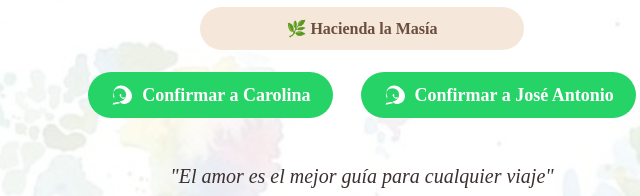
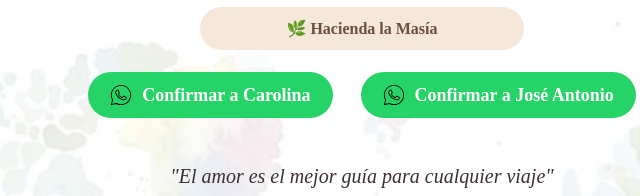
Before and after one commit to bugatti17/NosCasamos-v2, a plain HTML site: page index.html in a window 1280 px wide. Shown: the part 997-1193 px from the top of the page, 278-918 px from the left. Drawn offline with Linux system fonts and the light colour scheme; a web font is replaced by a local one.

Commit message:
Update index.html

```diff
--- a/index.html
+++ b/index.html
@@ -172,15 +172,11 @@
     </div>
 
 <a href="https://wa.me/34690298600" class="rsvp-button" target="_blank">
-  <svg xmlns="http://www.w3.org/2000/svg" width="22" height="22" viewBox="0 0 448 512" fill="white">
-    <path d="M380.9 97.1C339 55.2 283.5 32 224.1 32c-98.1 0-177.7 79.5-177.7 177.7 0 31.3 8.2 61.8 23.7 88.5L32 480l185.8-38.8c25.6 14 54.3 21.4 83.3 21.4h.1c98.1 0 177.8-79.6 177.8-177.8 0-59.4-23.3-114.8-65.1-156.7zM224 439.6c-24.8 0-49.3-6.4-70.7-18.6l-4.9-2.8-110.1 23 23.4-107.4-3.2-5.2c-14.9-24-22.8-51.6-22.8-79.8 0-84.2 68.5-152.6 152.6-152.6 40.8 0 79.1 15.9 107.9 44.8 28.7 28.8 44.6 67.1 44.6 107.8 0 84.2-68.5 152.8-152.8 152.8zm90.5-123.6c-3.2-1.6-18.9-9.3-21.8-10.3s-5-1.6-7.1 1.6-8.2 10.3-10 12.5-3.7 2.4-6.9.8c-3.2-1.6-13.5-5-25.7-16-9.5-8.4-15.9-18.8-17.8-22s-.2-4.9 1.2-6.5c1.2-1.3 2.8-3.2 4.2-4.8 1.4-1.6 1.8-2.8 2.8-4.8.9-1.9.5-3.6-.3-5.2s-7.1-17.1-9.7-23.5c-2.6-6.3-5.2-5.5-7.1-5.6-1.8-.1-3.9-.1-6-.1s-5.2.7-7.9 3.6c-2.7 2.8-10.4 10.1-10.4 24.6s10.6 28.5 12 30.5c1.4 2 20.9 32 50.8 44.8 29.8 12.8 29.8 8.5 35.2 8.1 5.4-.4 17.6-7.1 20.1-14 .7-1.9 1.1-3.5 1.6-4.8.5-1.2.7-2.3 1-3.2.3-.9.2-1.7-.6-2.3z"/>
-  </svg>
+  <img src="https://raw.githubusercontent.com/bugatti17/NosCasamos-v2/refs/heads/main/Icono_Whastapp.svg" alt="WhatsApp" style="height: 22px;">
   Confirmar a Carolina
 </a>
     <a href="https://wa.me/34671626965" class="rsvp-button" target="_blank">
-      <svg xmlns="http://www.w3.org/2000/svg" width="22" height="22" viewBox="0 0 448 512" fill="white">
-    <path d="M380.9 97.1C339 55.2 283.5 32 224.1 32c-98.1 0-177.7 79.5-177.7 177.7 0 31.3 8.2 61.8 23.7 88.5L32 480l185.8-38.8c25.6 14 54.3 21.4 83.3 21.4h.1c98.1 0 177.8-79.6 177.8-177.8 0-59.4-23.3-114.8-65.1-156.7zM224 439.6c-24.8 0-49.3-6.4-70.7-18.6l-4.9-2.8-110.1 23 23.4-107.4-3.2-5.2c-14.9-24-22.8-51.6-22.8-79.8 0-84.2 68.5-152.6 152.6-152.6 40.8 0 79.1 15.9 107.9 44.8 28.7 28.8 44.6 67.1 44.6 107.8 0 84.2-68.5 152.8-152.8 152.8zm90.5-123.6c-3.2-1.6-18.9-9.3-21.8-10.3s-5-1.6-7.1 1.6-8.2 10.3-10 12.5-3.7 2.4-6.9.8c-3.2-1.6-13.5-5-25.7-16-9.5-8.4-15.9-18.8-17.8-22s-.2-4.9 1.2-6.5c1.2-1.3 2.8-3.2 4.2-4.8 1.4-1.6 1.8-2.8 2.8-4.8.9-1.9.5-3.6-.3-5.2s-7.1-17.1-9.7-23.5c-2.6-6.3-5.2-5.5-7.1-5.6-1.8-.1-3.9-.1-6-.1s-5.2.7-7.9 3.6c-2.7 2.8-10.4 10.1-10.4 24.6s10.6 28.5 12 30.5c1.4 2 20.9 32 50.8 44.8 29.8 12.8 29.8 8.5 35.2 8.1 5.4-.4 17.6-7.1 20.1-14 .7-1.9 1.1-3.5 1.6-4.8.5-1.2.7-2.3 1-3.2.3-.9.2-1.7-.6-2.3z"/>
-  </svg>
+        <img src="https://raw.githubusercontent.com/bugatti17/NosCasamos-v2/refs/heads/main/Icono_Whastapp.svg" alt="WhatsApp" style="height: 22px;">
        Confirmar a José Antonio
     </a>
 
```
